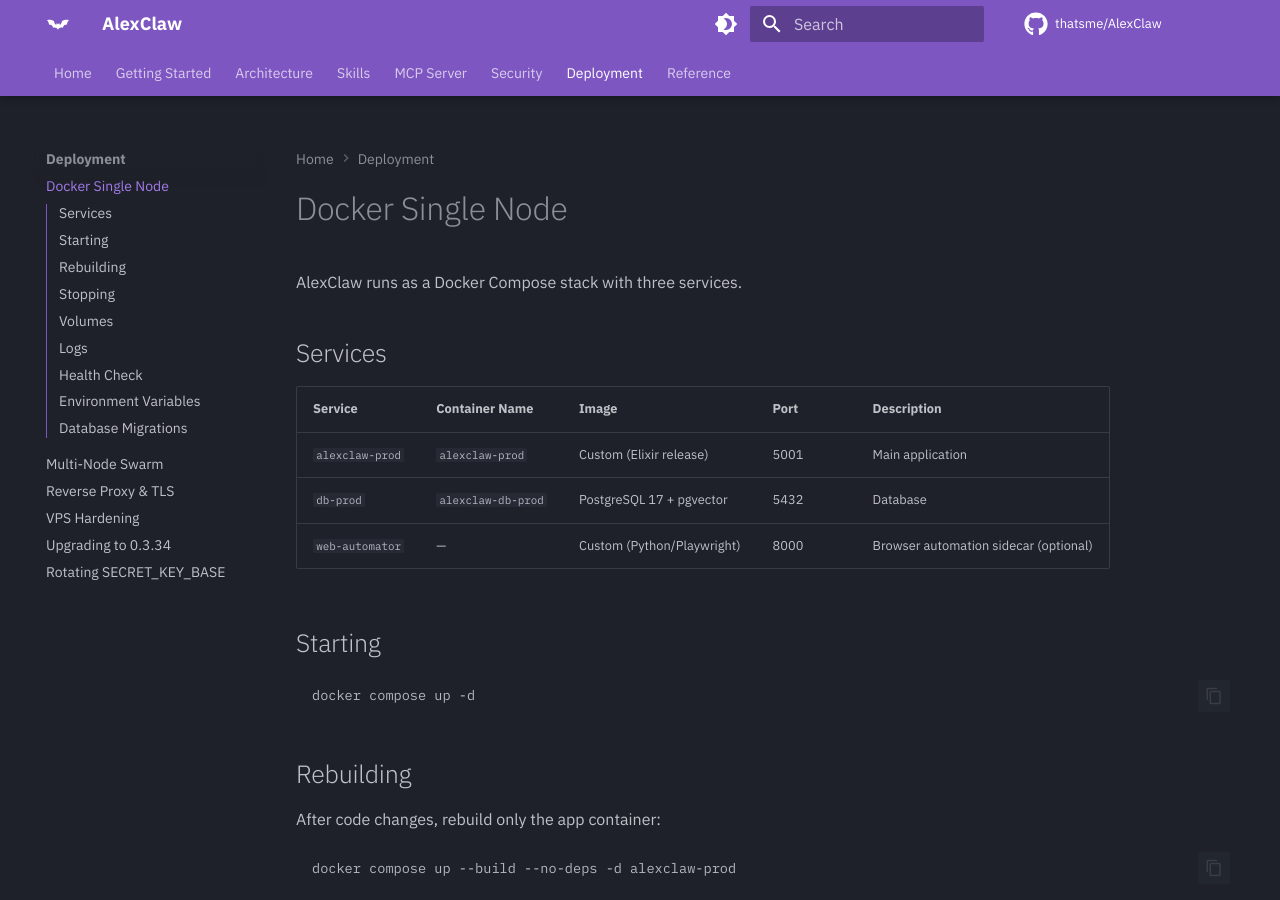
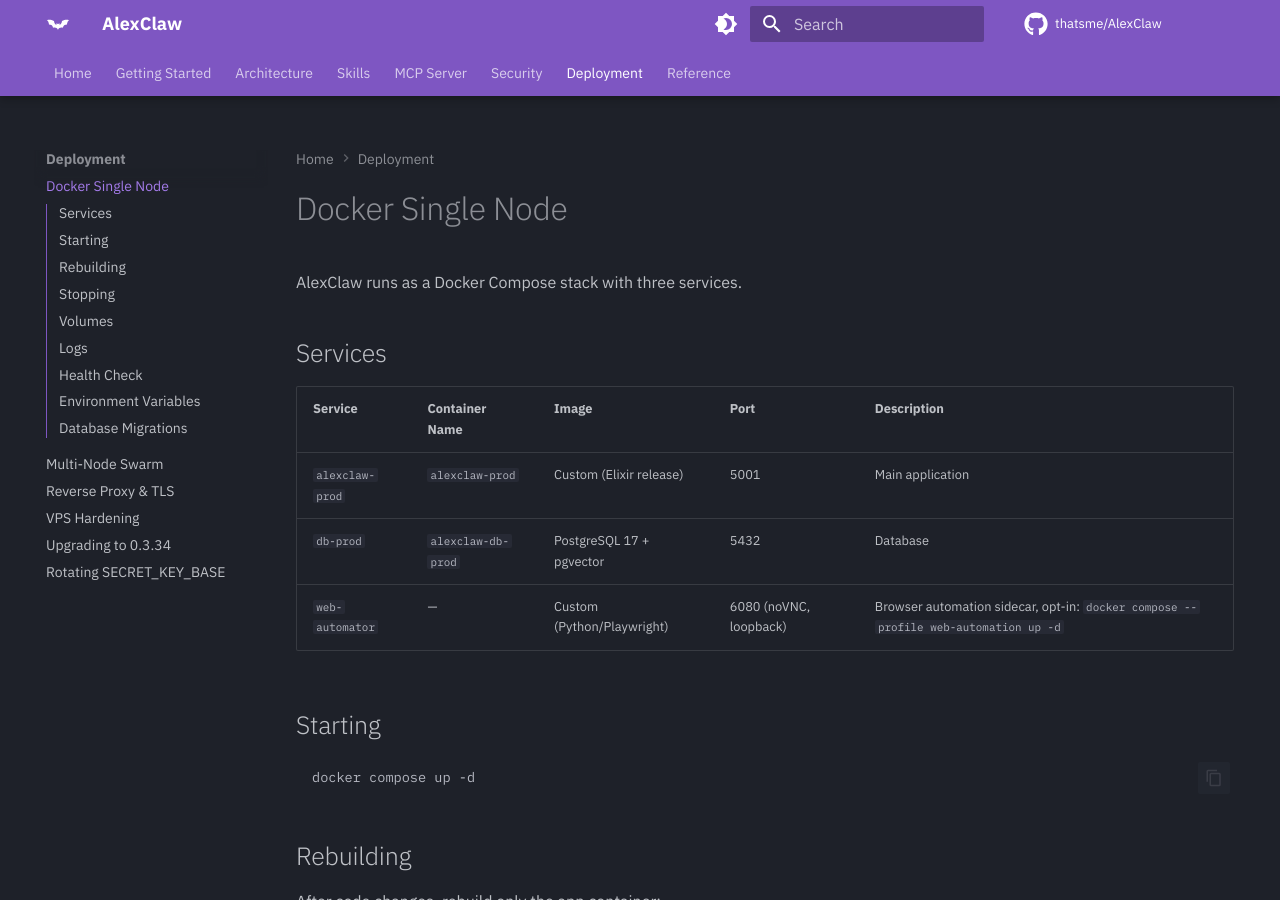
Before and after one commit to thatsme/AlexClaw, an MkDocs documentation site: the page built from docs/deployment/docker.md, in a window 1280 px wide and 900 px high. Built offline with MkDocs 1.6.1 and Material for MkDocs 9.7.7, drawn with Linux system fonts in a browser that asks for light colours; comment, search, counter and statistics services are not loaded.

Commit message:
feat(deploy): the web-automator is opt-in, under the web-automation profile
A plain docker compose up -d no longer builds or starts the Playwright
sidecar. INSTALLATION named a profile that did not exist
(web-automator) and a health check on an unpublished port; both fixed.
Docs listed port 8000; it is 6080 (noVNC, loopback).

```diff
--- a/docker-compose.yml
+++ b/docker-compose.yml
@@ -158,7 +158,10 @@ services:
       retries: 5
       start_period: 30s
 
+  # Opt-in: built and started only with `--profile web-automation` (or
+  # COMPOSE_PROFILES=web-automation in .env). A first run does not build it.
   web-automator:
+    profiles: ["web-automation"]
     build: ./web-automator
     restart: unless-stopped
     ports:
--- a/docs/deployment/docker.md
+++ b/docs/deployment/docker.md
@@ -8,7 +8,7 @@ AlexClaw runs as a Docker Compose stack with three services.
 |---|---|---|---|---|
 | `alexclaw-prod` | `alexclaw-prod` | Custom (Elixir release) | 5001 | Main application |
 | `db-prod` | `alexclaw-db-prod` | PostgreSQL 17 + pgvector | 5432 | Database |
-| `web-automator` | — | Custom (Python/Playwright) | 8000 | Browser automation sidecar (optional) |
+| `web-automator` | — | Custom (Python/Playwright) | 6080 (noVNC, loopback) | Browser automation sidecar, opt-in: `docker compose --profile web-automation up -d` |
 
 ## Starting
 
```
Also changed, not shown: INSTALLATION.md (+7 -4 lines), 1 other file.
